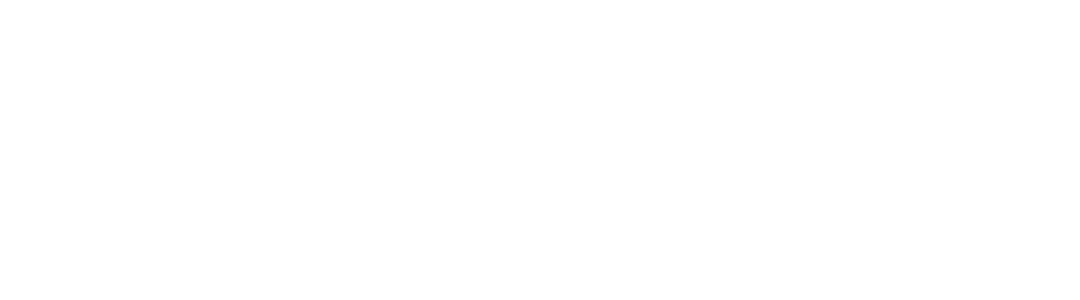
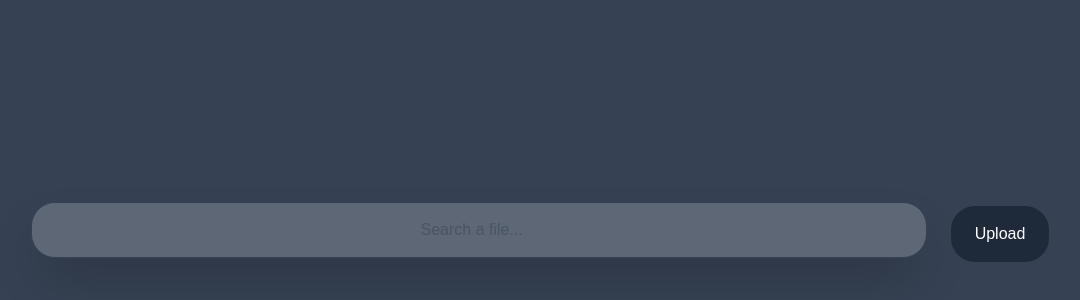
Before and after one commit to fragi0/Dora-the-File-Finder, a Next.js app in the folder src/gui/: page / in a window 1280 px wide. Shown: the part 166-466 px from the top of the page, without its empty margins (100-1180 px from the left). Built offline with nearby package versions, Linux system fonts and the light colour scheme.

Commit message:
SearchBar & Button

```diff
--- a/src/gui/app/page.tsx
+++ b/src/gui/app/page.tsx
@@ -3,8 +3,9 @@
 
 export default function Home() {
   return (
-    <main>
+    <div className="flex items-center justify-center min-h-screen bg-gray-700">
       <SearchBar />
-    </main>
+      <button className= "rounded-3xl bg-gray-800 text-white px-6 py-2 hover:bg-blue-400 hover:text-gray-900 transition h-14 ml-6">Upload </button>
+    </div>
   );
 }
--- a/src/gui/components/SearchBar.tsx
+++ b/src/gui/components/SearchBar.tsx
@@ -1,8 +1,9 @@
+
 
 export default function SearchBar(){
     return(
-        <div>
-            <input type="search"/>
+        <div className="flex border border-gray-700 rounded-3xl px-2 py-2 mb-2 w-224 h-14 bg-white/20 shadow-2xl ">
+            <input className="text-center w-220 focus:outline-none text-gray-700 mr-3.5" type = "text" placeholder = "Search a file..." />
         </div>
     )
 }
```
